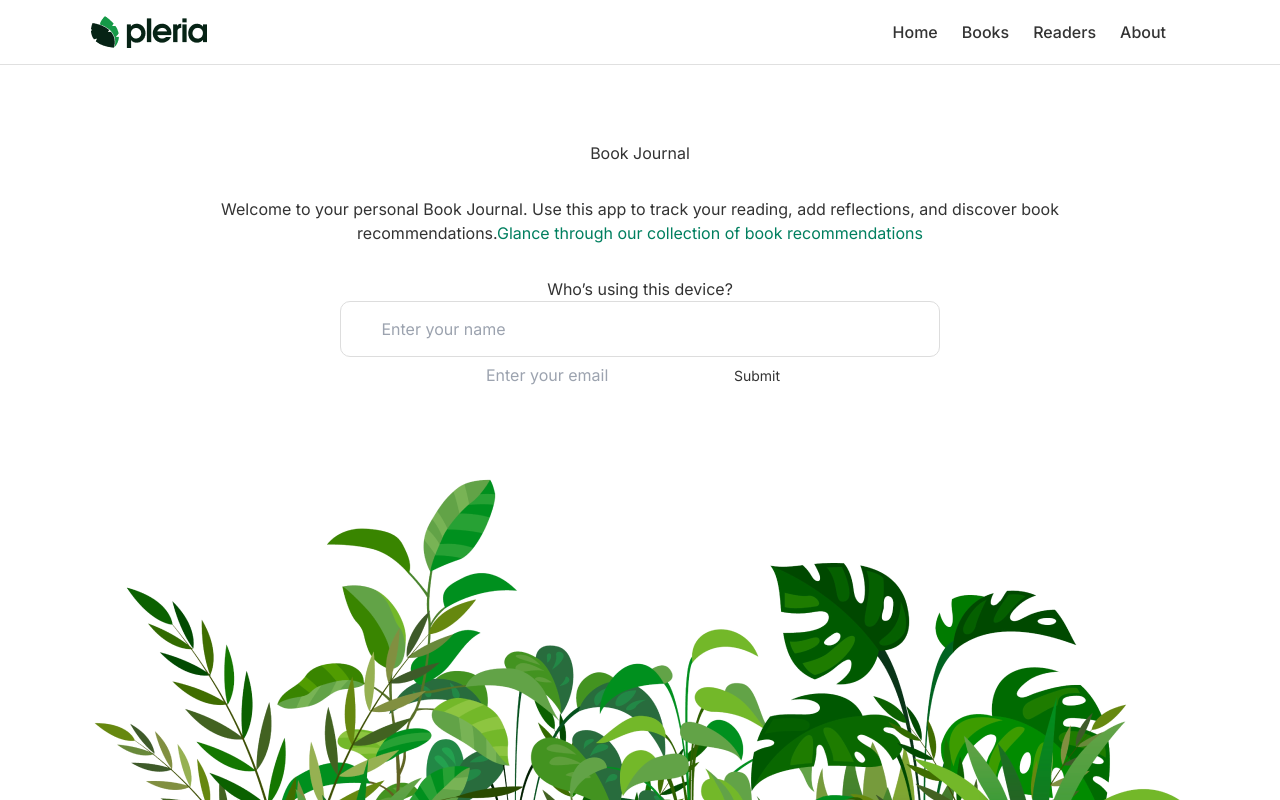
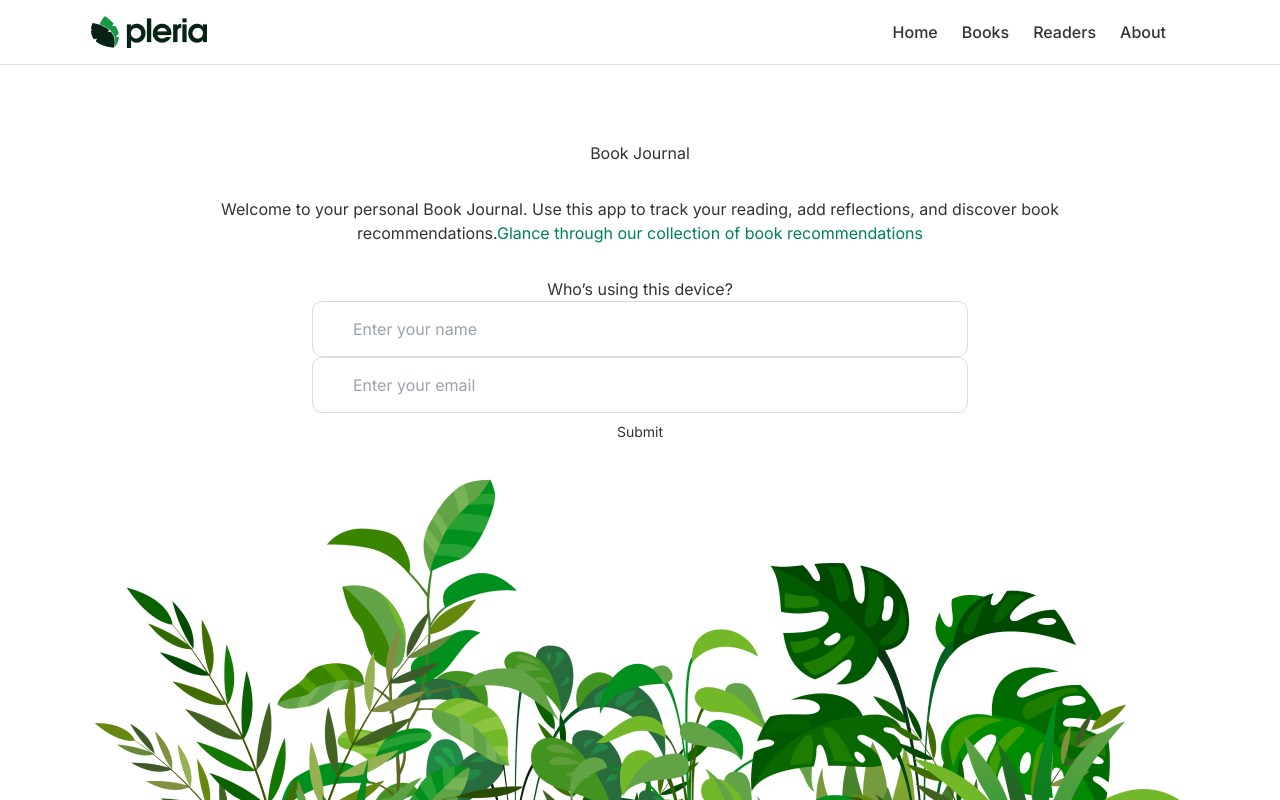
Before and after one commit to gilleon/book-journal, a Next.js app: page / in a window 1280 px wide. Built offline with nearby package versions, Linux system fonts and the light colour scheme.

Commit message:
style: update input focus styles and improve layout for search input wrapper

```diff
--- a/src/app/globals.css
+++ b/src/app/globals.css
@@ -139,7 +139,7 @@ header p {
   color: #808283;
 }
 
-input[type="text"] {
+input[type="text"], input[type="email"] {
   width: 100%;
   padding: 15px 15px 15px 40px;
   border-radius: 10px;
@@ -148,7 +148,7 @@ input[type="text"] {
   transition: border-color 0.3s;
 }
 
-input[type="text"]:focus {
+input[type="text"]:focus, input[type="email"]:focus{
   border-color: var(--input-border-focus);
 }
 
```
